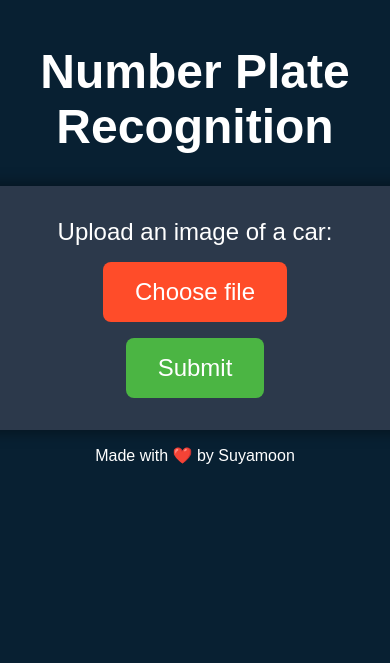
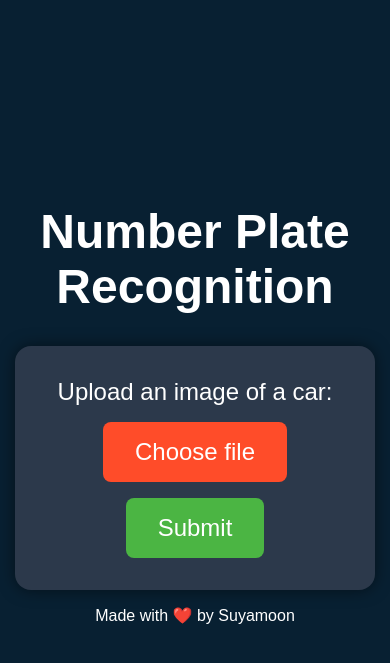
Before and after one commit to suyamoonpathak/Vehicle-Number-Plate-Recognition, a Flask app: page / in a window 390 px wide. Shown: the top 663 px of the page. Run offline with Flask 2, Linux system fonts and the light colour scheme.

Commit message:
css changes

```diff
--- a/app/static/styles.css
+++ b/app/static/styles.css
@@ -119,3 +119,19 @@ input[type="file"] {
     0% { transform: rotate(0deg); }
     100% { transform: rotate(360deg); }
   }
+
+
+  h1{
+    margin-top: 0.1%;
+  }
+
+  @media (max-width: 768px) {
+    #app {
+      margin: 0 12% 0 12%;
+    }
+
+    .resultsParagraph{
+        font-size: 3.5 rem;
+    }
+
+  }
```
Also changed, not shown: Cropped.jpg.
